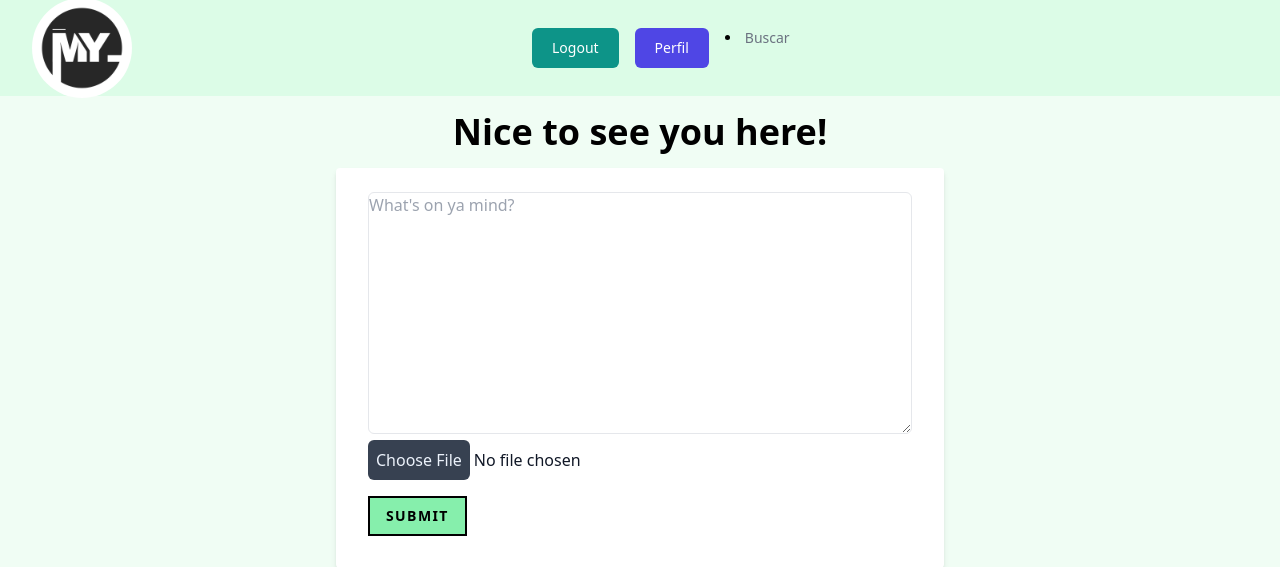
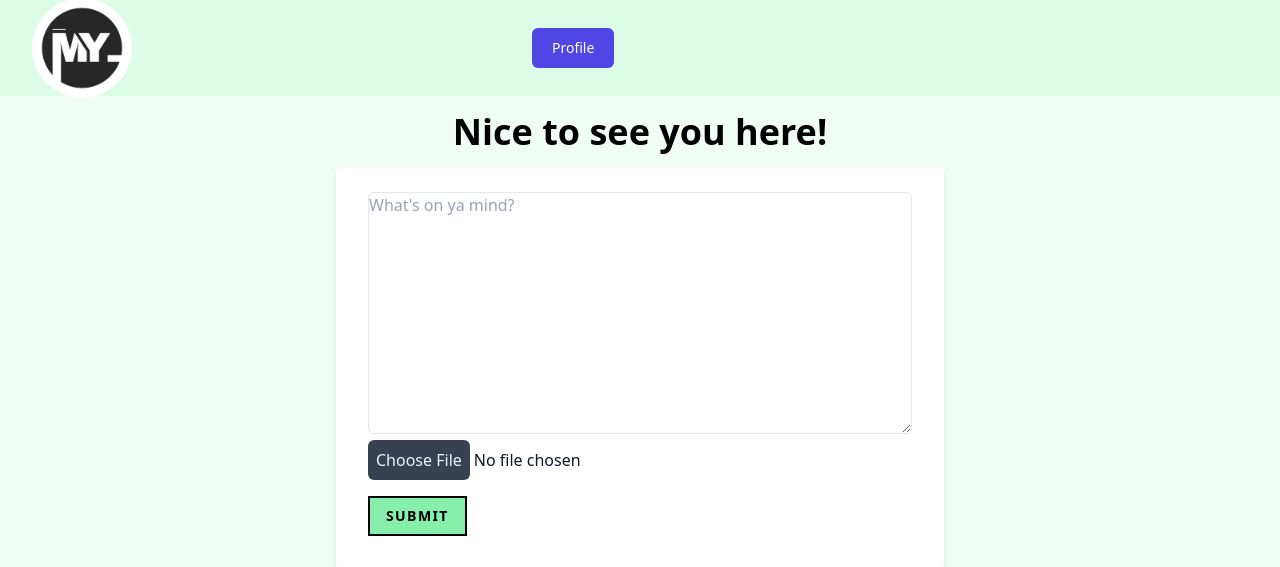
Before and after one commit to codinSamueldev/my, a Django app: page / in a window 1280 px wide. Shown: the top 567 px of the page. Run offline with Django 5.2, Linux system fonts and the light colour scheme; the visitor is signed in with stand-in values (Sample User, id 1); data that the repository does not hold is empty; some libraries are stand-ins or nearby versions.

Commit message:
fix header styles

```diff
--- a/templates/layouts/partials/header.html
+++ b/templates/layouts/partials/header.html
@@ -15,18 +15,11 @@
                 <div class="sm:flex sm:gap-4">
                     {% if user.is_authenticated %}
                     <a
-                    class="block rounded-md bg-teal-600 px-5 py-2.5 text-sm font-medium text-white transition hover:bg-teal-700"
-                    href="{% url 'logout' %}"
-                    >
-                    Logout
-                    </a>
-                    <a
                     class="block rounded-md bg-indigo-600 px-5 py-2.5 text-sm font-medium text-white"
                     href="#"
                     >
-                    Perfil
+                    Profile
                     </a>
-                    <li><a class="text-gray-500 transition hover:text-gray-500/75" href="#"> Buscar </a></li>
 
                     {% else %}
                     <a
@@ -59,12 +52,12 @@
 <nav id="fullscreenMenu" class="hidden fixed inset-0 bg-black bg-opacity-90 z-50 flex items-center justify-center">
     <button class="absolute top-8 right-8 text-white text-3xl" id="closeMenu">&times;</button>
     <ul class="text-white text-3xl space-y-6 text-center">
-    <li><a href="{% url 'home' %}">Home</a></li>
-    {% if user.is_authenticated %}
-    <li><a href="#">Add product</a></li>
-    {% else %}
-        <li><a href="#">Login</a></li>
-        <li><a href="{% url 'register' %}">Register</a></li>
-    {% endif %}
+        <li><a href="{% url 'home' %}">Home</a></li>
+        {% if user.is_authenticated %}
+        <li><a href="{% url 'logout' %}">Search</a></li>
+        <li><a href="{% url 'logout' %}">Logout</a></li>
+        {% else %}
+            <li><a href="{% url 'login' %}">Login</a></li>
+        {% endif %}
     </ul>
 </nav>
```
